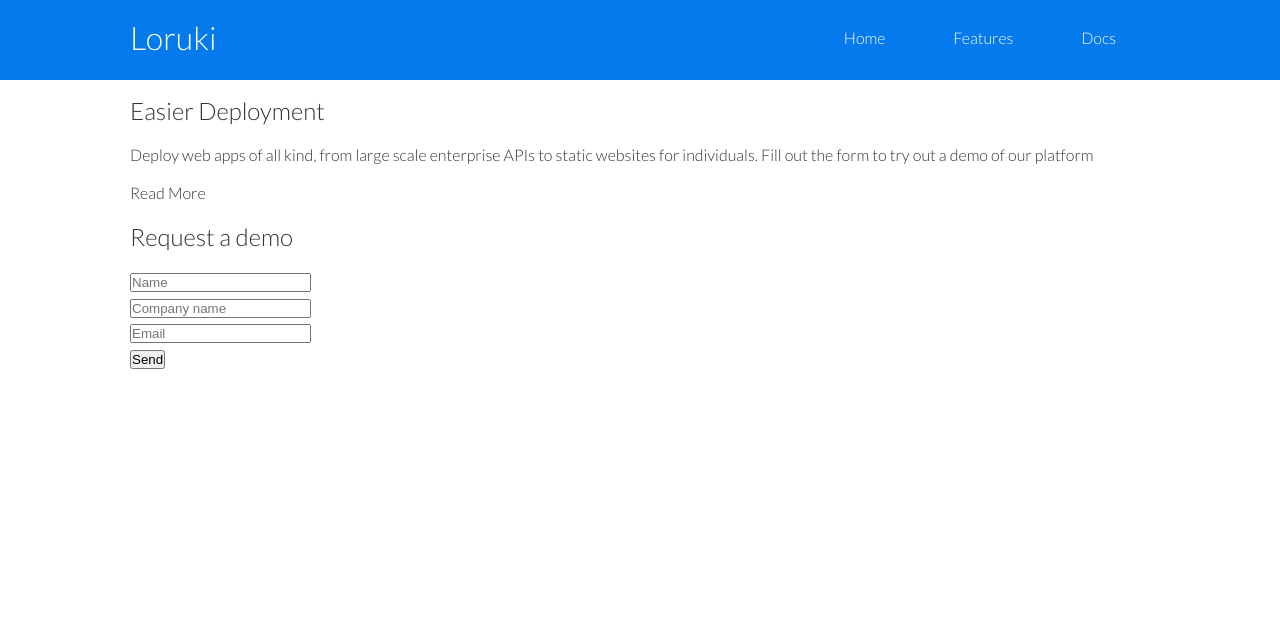
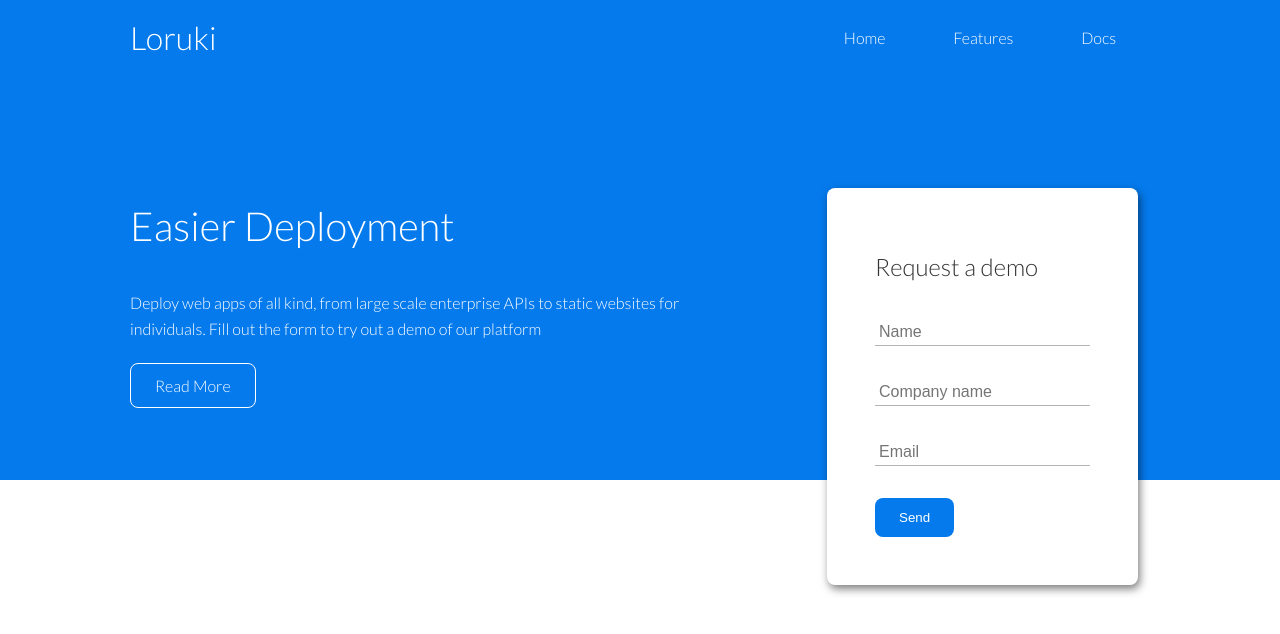
Before and after one commit to birukmade/Loruki-clone, a plain HTML site: page index.html in a window 1280 px wide. Drawn offline with Linux system fonts and the light colour scheme.

Commit message:
added styling to showcase area and it's components

```diff
--- a/css/styles.css
+++ b/css/styles.css
@@ -1,4 +1,7 @@
 /* basic global styling and resets */
+:root {
+  --primary-color: #047aed;
+}
 * {
   margin: 0;
   padding: 0;
@@ -34,10 +37,10 @@ img {
   width: 100%;
 }
 
-/* component stylings */
+/* header components stylings */
 
 #main-header {
-  background: #047aed;
+  background: var(--primary-color);
   color: #ffffff;
   height: 5rem;
 }
@@ -77,3 +80,80 @@ img {
 #main-header ul li a:hover {
   border-bottom: 2px solid #ffffff;
 }
+
+/* Showcase area and componets stylings*/
+
+#showcase {
+  height: 25rem;
+  background-color: var(--primary-color);
+  color: #ffffff;
+}
+
+#showcase .showcase__text h2 {
+  font-size: 2.5rem;
+}
+
+#showcase .showcase__text p {
+  margin: 2rem 0;
+}
+#showcase .container {
+  display: grid;
+  grid-template-columns: 3fr 2fr;
+  gap: 2rem;
+  justify-content: center;
+  align-items: center;
+  height: 100%;
+  overflow: visible;
+}
+
+.card {
+  background-color: #ffffff;
+  color: #333333;
+  border-radius: 8px;
+  box-shadow: 2px 4px 8px #00000080;
+  padding: 0.75rem;
+  margin: 0.75rem;
+}
+
+#showcase .showcase__form {
+  position: relative;
+  top: 6rem;
+  padding: 3rem;
+  justify-self: flex-end;
+  align-self: flex-end;
+}
+
+#showcase .showcase__form .form-control {
+  margin: 2rem 0;
+}
+
+.showcase__form input[type="text"],
+.showcase__form input[type="email"] {
+  border: none;
+  border-bottom: 1px solid #b4b4b4;
+  width: 100%;
+  padding: 0.25rem;
+  font-size: 1rem;
+}
+
+.showcase__form input:focus {
+  outline: none;
+}
+
+.btn {
+  padding: 0.75rem 1.5rem;
+  cursor: pointer;
+  background-color: var(--primary-color);
+  border: none;
+  border-radius: 8px;
+  color: #ffffff;
+}
+
+.btn-outline {
+  background-color: transparent;
+  border: 1px solid #ffffff;
+}
+
+.btn:hover {
+  transform: scale(0.98);
+}
```
